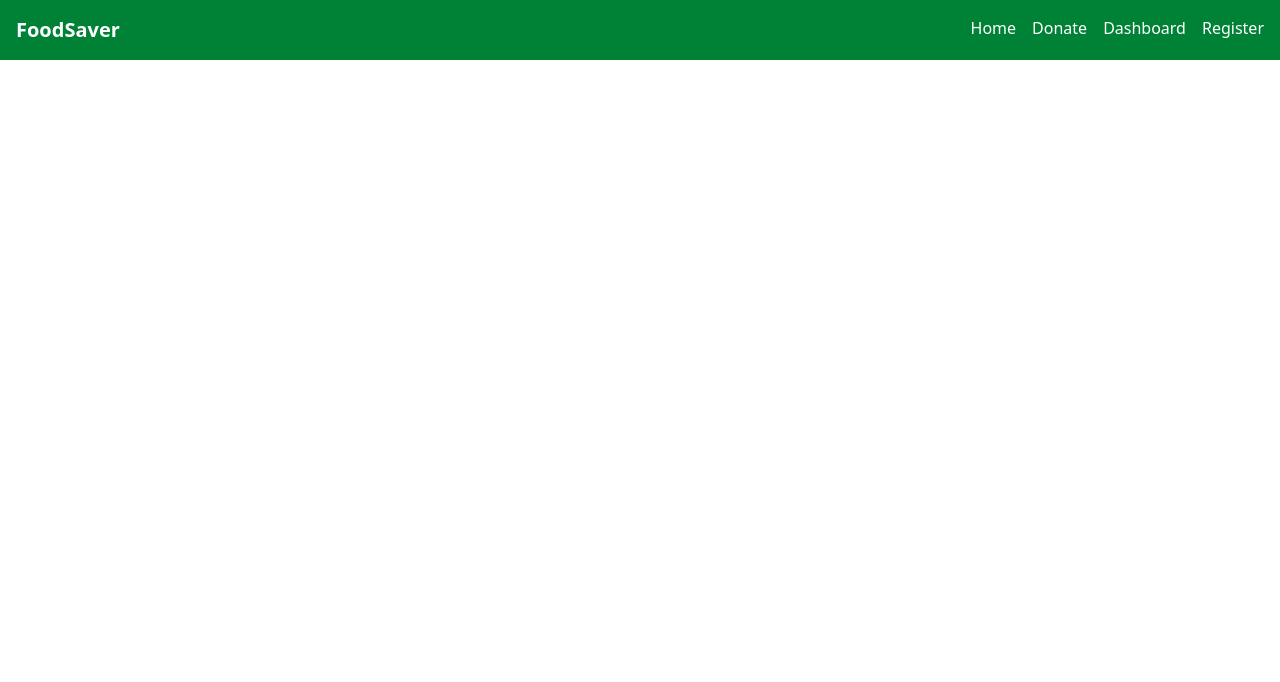
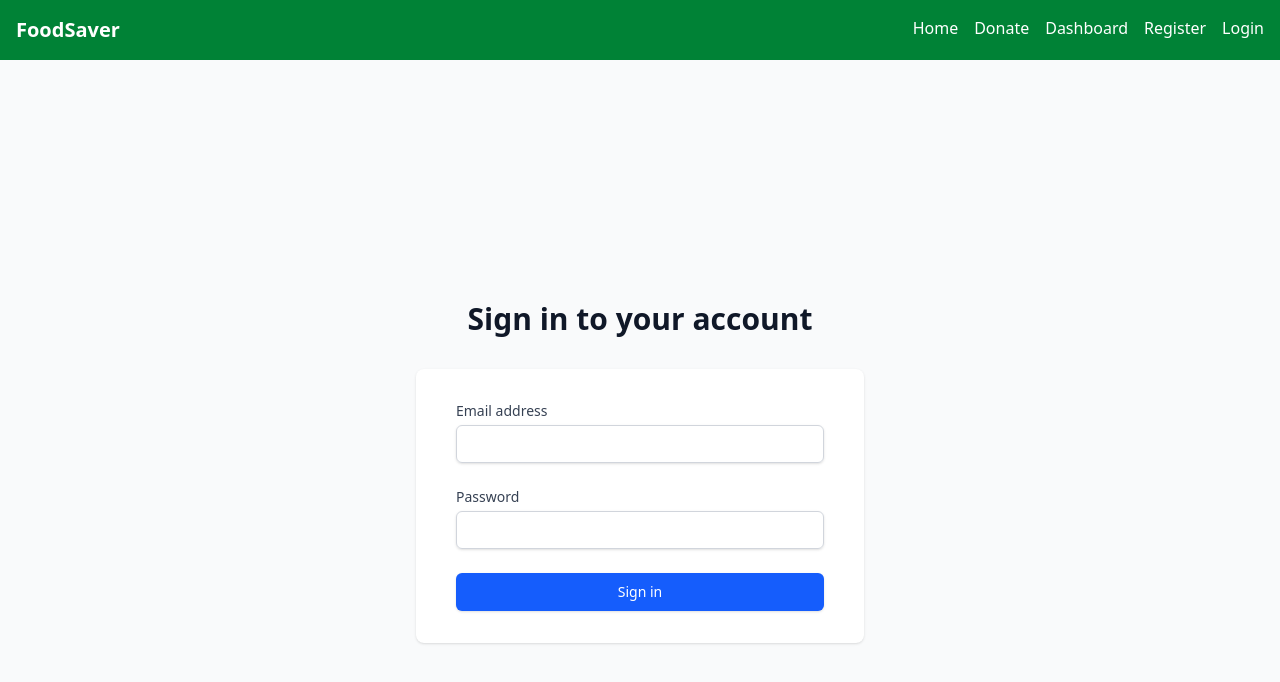
Before and after one commit to StArK145/FoodSaver, a React (Vite) app in the folder client/: page /LoginDashboard in a window 1280 px wide. Shown: the top 682 px of the page. Built offline with nearby package versions, Linux system fonts and the light colour scheme; no server answers.

Commit message:
User login

```diff
--- a/client/src/App.jsx
+++ b/client/src/App.jsx
@@ -4,6 +4,9 @@ import Home from './pages/Home';
 import Donate from './pages/Donate';
 import Dashboard from './pages/Dashboard';
 import Register from './pages/Register';
+import ProtectedRoute from './components/protected/ProtectedRoute';
+import LoginDashboard from './pages/LoginDashboard';
+
 
 const App = () => {
   return (
@@ -15,13 +18,15 @@ const App = () => {
           <Link to="/donate">Donate</Link>
           <Link to="/dashboard">Dashboard</Link>
           <Link to="/register">Register</Link>
+          <Link to="/LoginDashboard">Login</Link>
         </div>
       </nav>
       <Routes>
+        <Route path="/register" element={<Register />} />
+        <Route path="/LoginDashboard" element={<LoginDashboard/>} />
         <Route path="/" element={<Home />} />
         <Route path="/donate" element={<Donate />} />
         <Route path="/dashboard" element={<Dashboard />} />
-        <Route path="/register" element={<Register />} />
       </Routes>
     </BrowserRouter>
   );
--- /dev/null
+++ b/client/src/components/protected/ProtectedRoute.jsx
@@ -0,0 +1,29 @@
+// components/ProtectedRoute.jsx
+import { useEffect, useState } from 'react';
+import { Navigate, Outlet } from 'react-router-dom';
+
+const ProtectedRoute = () => {
+  const [user, setUser] = useState(null);
+  const [loading, setLoading] = useState(true);
+
+  useEffect(() => {
+    const unsubscribe = auth.onAuthStateChanged((authUser) => {
+      setUser(authUser);
+      setLoading(false);
+    });
+
+    return () => unsubscribe();
+  }, []);
+
+  if (loading) {
+    return (
+      <div className="flex justify-center items-center min-h-screen">
+        <div className="animate-spin rounded-full h-12 w-12 border-t-2 border-b-2 border-blue-500"></div>
+      </div>
+    );
+  }
+
+  return user ? <Outlet /> : <Navigate to="/login" replace />;
+};
+
+export default ProtectedRoute;
--- a/client/src/pages/LoginDashboard.jsx
+++ b/client/src/pages/LoginDashboard.jsx
@@ -1,95 +1,103 @@
-// LoginDashboard.js
-import React, { useState } from 'react';
-import { auth, googleProvider } from './firebase';
-import { useHistory } from 'react-router-dom';
-import './LoginDashboard.css'; // Create this CSS file for styling
+// src/pages/Login.jsx
+import { useState } from 'react';
+import { useNavigate } from 'react-router-dom';
+import { signInWithEmailAndPassword } from 'firebase/auth';
+import { auth } from '../services/firebase';
 
-const LoginDashboard = () => {
+const Login = () => {
   const [email, setEmail] = useState('');
   const [password, setPassword] = useState('');
-  const [error, setError] = useState(null);
-  const [loading, setLoading] = useState(false);
-  const history = useHistory();
+  const [error, setError] = useState('');
+  const [isLoading, setIsLoading] = useState(false);
+  const navigate = useNavigate();
 
-  const handleEmailLogin = async (e) => {
+  const handleLogin = async (e) => {
     e.preventDefault();
-    setLoading(true);
-    setError(null);
+    setIsLoading(true);
+    setError('');
 
     try {
-      await auth.signInWithEmailAndPassword(email, password);
-      history.push('/dashboard'); // Redirect after successful login
+      await signInWithEmailAndPassword(auth, email, password);
+      navigate('/dashboard');
     } catch (err) {
       setError(err.message);
-      setLoading(false);
-    }
-  };
-
-  const handleGoogleLogin = async () => {
-    setLoading(true);
-    setError(null);
-
-    try {
-      await auth.signInWithPopup(googleProvider);
-      history.push('/dashboard'); // Redirect after successful login
-    } catch (err) {
-      setError(err.message);
-      setLoading(false);
+      setIsLoading(false);
     }
   };
 
   return (
-    <div className="login-container">
-      <div className="login-card">
-        <h2>Welcome Back</h2>
-        <p>Please login to your account</p>
+    <div className="min-h-screen bg-gray-50 flex flex-col justify-center py-12 sm:px-6 lg:px-8">
+      <div className="sm:mx-auto sm:w-full sm:max-w-md">
+        <h2 className="mt-6 text-center text-3xl font-extrabold text-gray-900">
+          Sign in to your account
+        </h2>
+      </div>
 
-        {error && <div className="error-message">{error}</div>}
+      <div className="mt-8 sm:mx-auto sm:w-full sm:max-w-md">
+        <div className="bg-white py-8 px-4 shadow sm:rounded-lg sm:px-10">
+          {error && (
+            <div className="mb-4 bg-red-50 border-l-4 border-red-500 p-4">
+              <div className="flex">
+                <div className="ml-3">
+                  <p className="text-sm text-red-700">{error}</p>
+                </div>
+              </div>
+            </div>
+          )}
 
-        <form onSubmit={handleEmailLogin}>
-          <div className="form-group">
-            <label htmlFor="email">Email</label>
+          <form className="space-y-6" onSubmit={handleLogin}>
+            <div>
+              <label htmlFor="email" className="block text-sm font-medium text-gray-700">
+                Email address
+              </label>
+              <div className="mt-1">
                 <input
+                  id="email"
+                  name="email"
                   type="email"
-              id="email"
+                  autoComplete="email"
+                  required
                   value={email}
                   onChange={(e) => setEmail(e.target.value)}
-              placeholder="Enter your email"
-              required
+                  className="appearance-none block w-full px-3 py-2 border border-gray-300 rounded-md shadow-sm placeholder-gray-400 focus:outline-none focus:ring-blue-500 focus:border-blue-500 sm:text-sm"
                 />
               </div>
+            </div>
 
-          <div className="form-group">
-            <label htmlFor="password">Password</label>
+            <div>
+              <label htmlFor="password" className="block text-sm font-medium text-gray-700">
+                Password
+              </label>
+              <div className="mt-1">
                 <input
+                  id="password"
+                  name="password"
                   type="password"
-              id="password"
+                  autoComplete="current-password"
+                  required
                   value={password}
                   onChange={(e) => setPassword(e.target.value)}
-              placeholder="Enter your password"
-              required
+                  className="appearance-none block w-full px-3 py-2 border border-gray-300 rounded-md shadow-sm placeholder-gray-400 focus:outline-none focus:ring-blue-500 focus:border-blue-500 sm:text-sm"
                 />
               </div>
+            </div>
 
-          <button type="submit" disabled={loading}>
-            {loading ? 'Logging in...' : 'Login'}
+            <div>
+              <button
+                type="submit"
+                disabled={isLoading}
+                className={`w-full flex justify-center py-2 px-4 border border-transparent rounded-md shadow-sm text-sm font-medium text-white bg-blue-600 hover:bg-blue-700 focus:outline-none focus:ring-2 focus:ring-offset-2 focus:ring-blue-500 ${
+                  isLoading ? 'opacity-70 cursor-not-allowed' : ''
+                }`}
+              >
+                {isLoading ? 'Signing in...' : 'Sign in'}
               </button>
+            </div>
           </form>
-
-        <div className="divider">OR</div>
-
-        <button className="google-btn" onClick={handleGoogleLogin} disabled={loading}>
-          <img src="https://upload.wikimedia.org/wikipedia/commons/5/53/Google_%22G%22_Logo.svg" alt="Google logo" />
-          Continue with Google
-        </button>
-
-        <div className="footer-links">
-          <a href="/forgot-password">Forgot password?</a>
-          <span>Don't have an account? <a href="/signup">Sign up</a></span>
         </div>
       </div>
     </div>
   );
 };
 
-export default LoginDashboard;
+export default Login;
--- a/client/src/pages/Register.jsx
+++ b/client/src/pages/Register.jsx
@@ -52,7 +52,7 @@ export default function Register() {
       });
 
       // 3. Redirect after successful registration
-      navigate("/dashboard");
+      navigate("/LoginDashboard");
     } catch (err) {
       setError(err.message);
       console.error("Registration error:", err);
--- a/client/src/services/firebase.js
+++ b/client/src/services/firebase.js
@@ -1,5 +1,5 @@
 import { initializeApp } from "firebase/app";
-import { getAuth } from "firebase/auth";
+import { getAuth,signInWithEmailAndPassword  } from "firebase/auth";
 
 const firebaseConfig = {
   apiKey: import.meta.env.VITE_FIREBASE_API_KEY,
@@ -14,4 +14,4 @@ const app = initializeApp(firebaseConfig);
 const auth = getAuth(app);
 
 
-export { auth };
+export { auth,signInWithEmailAndPassword };
```
Lines whose indentation alone changed are shown as unchanged.
